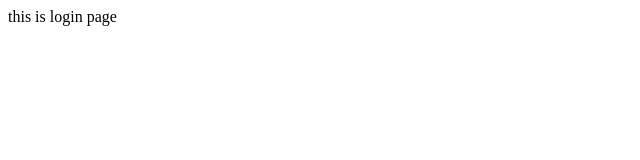
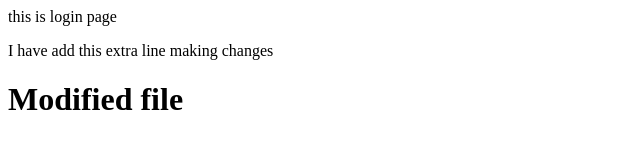
Before and after one commit to tallurikalyan/fullstack, a plain HTML site: page HTML/login.html in a window 1280 px wide. Shown: the whole page, without its empty margins (0-640 px from the left). Drawn offline with Linux system fonts and the light colour scheme.

Commit message:
edited file

```diff
--- a/HTML/login.html
+++ b/HTML/login.html
@@ -1,5 +1,7 @@
 <html>
     <body>
         <p>this is login page</p>
+        <p>I have add this extra line making changes</p>
+        <h1>Modified file</h1>
     </body>
 </html>
```
